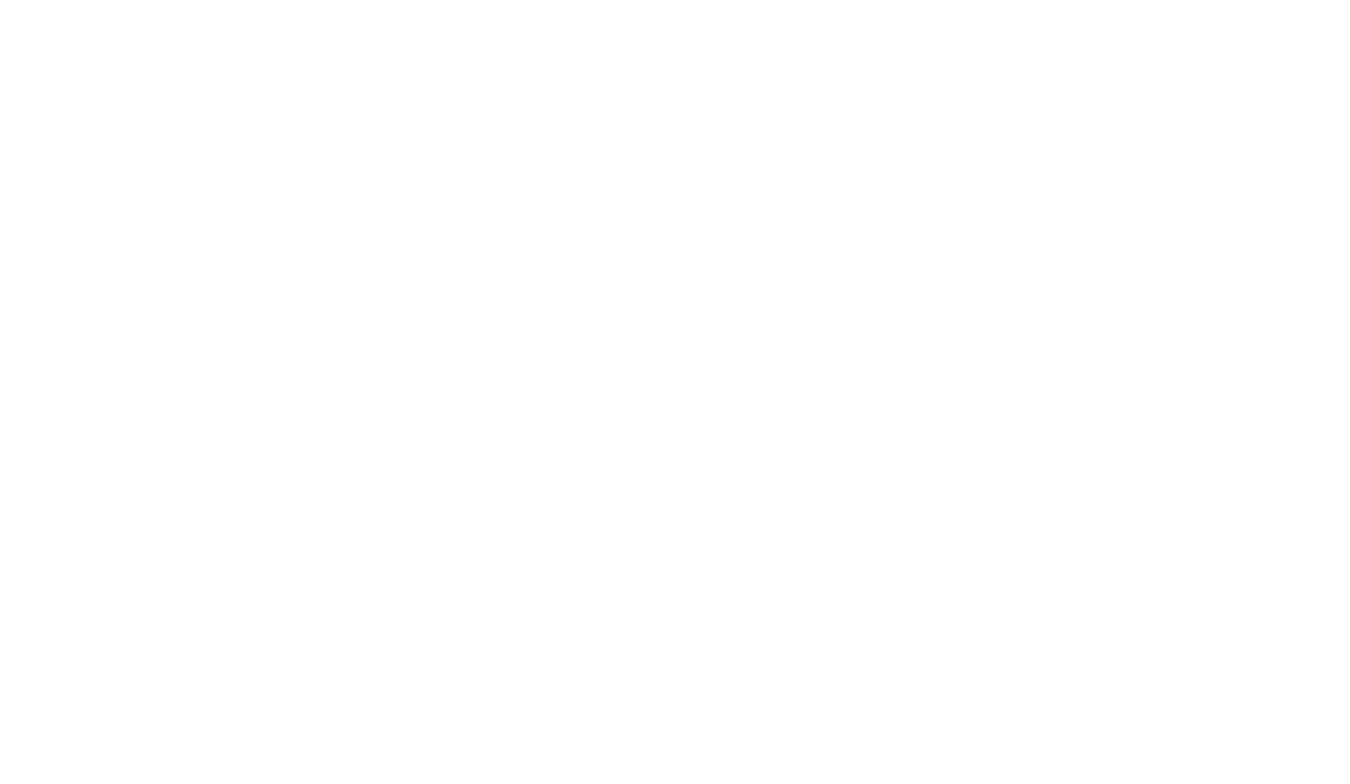
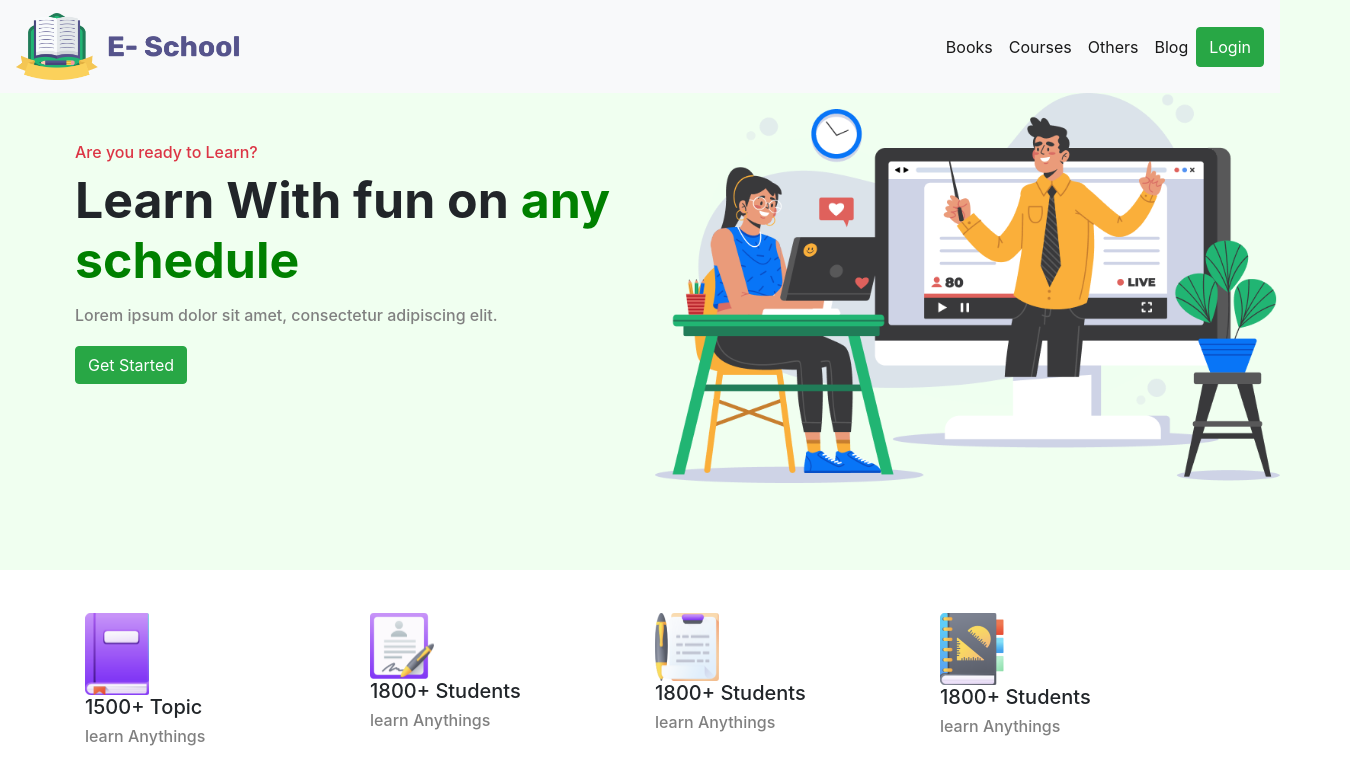
Before and after one commit to juana5/E-School, a plain HTML site: page index.html in a window 1280 px wide. Shown: the whole page, 1350 px wide, since content can reach past the window. Drawn offline with nearby package versions, Linux system fonts and the light colour scheme.

Commit message:
half e-school done

```diff
--- a/index.html
+++ b/index.html
@@ -4,9 +4,118 @@
     <meta charset="UTF-8">
     <meta name="viewport" content="width=device-width, initial-scale=1.0">
     <title>E-School</title>
+
     <link rel="stylesheet" href="style.css">
+    <link rel="stylesheet" href="bootstrap-4.5.0-dist/css/bootstrap.min.css">
+    <link rel="I-con" href="images/ICON/Logo.png">
+
+
 </head>
 <body>
 
+   <!-- first part coading start-->
+
+  <div class="illustraction" ></div>
+    <nav class="navbar navbar-expand-lg navbar-light bg-light">
+
+               <a class="navbar-brand" href="#">
+                    <img class="d-block w-25" src="images/ICON/Logo.png" alt="E-School">
+                </a>
+                <button class="navbar-toggler" type="button" data-toggle="collapse" data-target="#navbarNav" aria-controls="navbarNav" aria-expanded="false" aria-label="Toggle navigation">
+                  <span class="navbar-toggler-icon"></span>
+                </button>
+
+        <div class="collapse navbar-collapse" id="navbarNav">
+          <ul class="navbar-nav">
+            <li class="nav-item active">
+              <a class="nav-link" href="#">Books <span class="sr-only">(current)</span></a>
+            </li>
+            <li class="nav-item active">
+              <a class="nav-link" href="#">Courses</a>
+            </li>
+            <li class="nav-item active">
+              <a class="nav-link" href="#">Others</a>
+            </li>
+            <li class="nav-item active">
+              <a class="nav-link" href="#">Blog</a>
+            </li>
+            <button class="btn btn-success" >Login</button>
+          </ul>
+        </div>
+      </nav>
+
+      <div class="row" >
+          <div class="col-md-6 align">
+            <h6 class="text-danger"> Are you ready to Learn?</h6>
+            <b><p class="learn" >Learn With fun on <span class="schedule-color">any schedule</span></p></b>
+            <h6>Lorem ipsum dolor sit amet, consectetur
+              adipiscing elit.</h6>
+              <button class="btn btn-success" >Get Started</button>
+          </div>
+          <div class="col-md-6 d-flex justify-content-end">
+              <img class="d-block w-100" src="images/Photos/Illustration.png" alt="">
+
+          </div>
+
+      </div>
+ </div>
+ <!-- first part coading end -->
+
+
+<div class="space" ></div>
+
+
+  <div class="container" >
+    <div class="row" >
+      <div class="col-md-3" >
+        <div>
+          <img class="d-block w-25" src="images/ICON/book.png" alt="">
+        </div>
+        <div >
+          <h5>1500+ Topic</h5>
+        <h6>learn Anythings</h6>
+        </div>
+      </div>
+
+      <div class="col-md-3">
+        <div>
+          <img class="d-block w-25" src="images/ICON/Student.png" alt="">
+        </div>
+       <div>
+        <h5>1800+ Students</h5>
+        <h6>learn Anythings</h6>
+       </div>
+      </div>
+
+      <div class="col-md-3">
+        <div>
+          <img class="d-block w-25" src="images/ICON/Test.png" alt="">
+        </div>
+       <div>
+        <h5>1800+ Students</h5>
+        <h6>learn Anythings</h6>
+       </div>
+      </div>
+
+      <div class="col-md-3">
+        <div>
+          <img class="d-block w-25" src="images/ICON/Students.png" alt="">
+        </div>
+       <div>
+        <h5>1800+ Students</h5>
+        <h6>learn Anythings</h6>
+       </div>
+      </div>
+
+    </div>
+  </div>
+
+
+
+
+
+    <script src="https://code.jquery.com/jquery-3.2.1.slim.min.js" integrity="sha384-KJ3o2DKtIkvYIK3UENzmM7KCkRr/rE9/Qpg6aAZGJwFDMVNA/GpGFF93hXpG5KkN" crossorigin="anonymous"></script>
+    <script src="https://cdnjs.cloudflare.com/ajax/libs/popper.js/1.12.9/umd/popper.min.js" integrity="sha384-ApNbgh9B+Y1QKtv3Rn7W3mgPxhU9K/ScQsAP7hUibX39j7fakFPskvXusvfa0b4Q" crossorigin="anonymous"></script>
+    <script src="https://maxcdn.bootstrapcdn.com/bootstrap/4.0.0/js/bootstrap.min.js" integrity="sha384-JZR6Spejh4U02d8jOt6vLEHfe/JQGiRRSQQxSfFWpi1MquVdAyjUar5+76PVCmYl" crossorigin="anonymous"></script>
 </body>
 </html>
--- a/style.css
+++ b/style.css
@@ -0,0 +1,31 @@
+
+.schedule-color{
+    color: green;
+}
+.illustraction{
+    position: absolute;
+    width: 1350px;
+    height: 570px;
+    left: 0px;
+    top: 0px;
+    background: #F0FFF0;
+}
+.learn{
+    font-size: 50px;
+
+}
+.align{
+    left: 75px;
+    top: 50px;
+    line-height: 60px;
+
+}
+h6{
+    color: grey;
+}
+.container{
+    margin-top: 130px;
+}
+.text-content{
+    text-align: center;
+}
```
